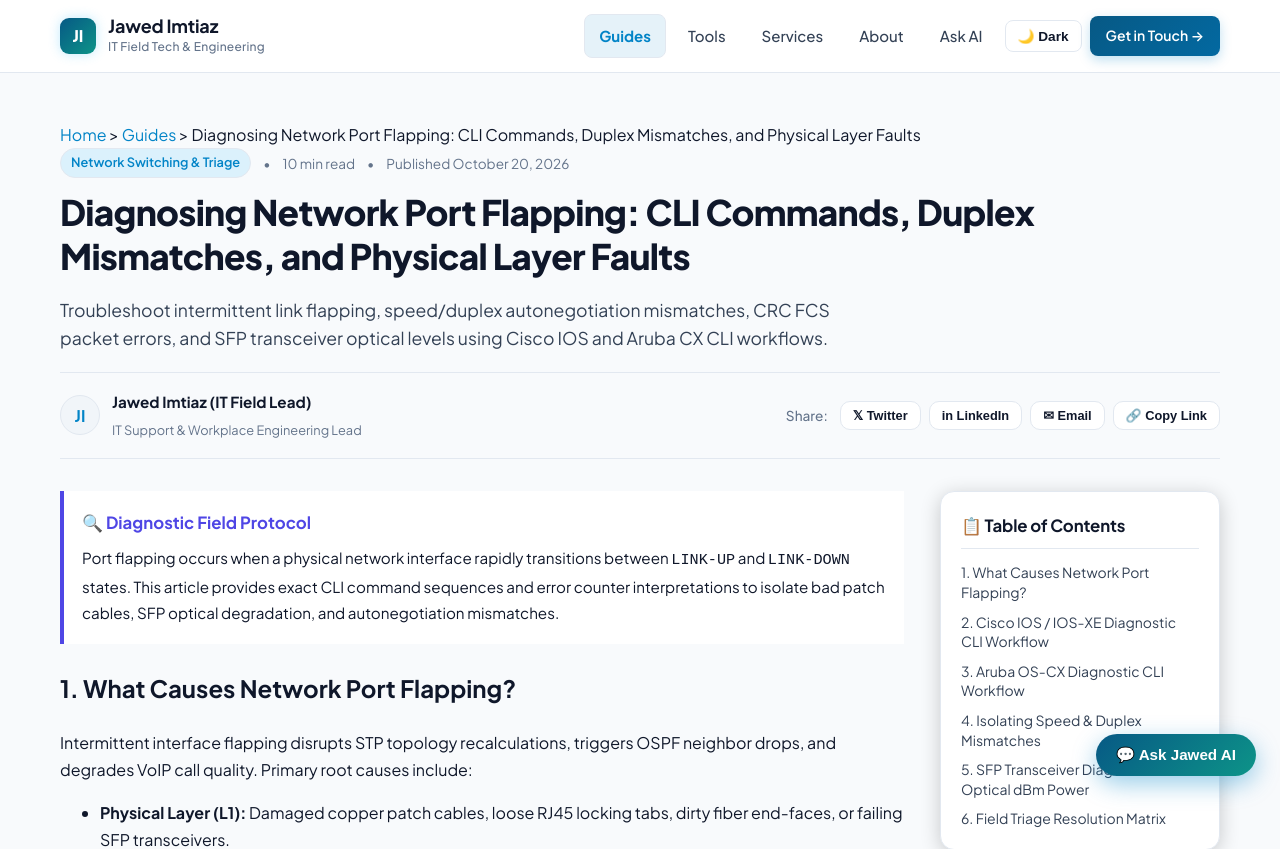
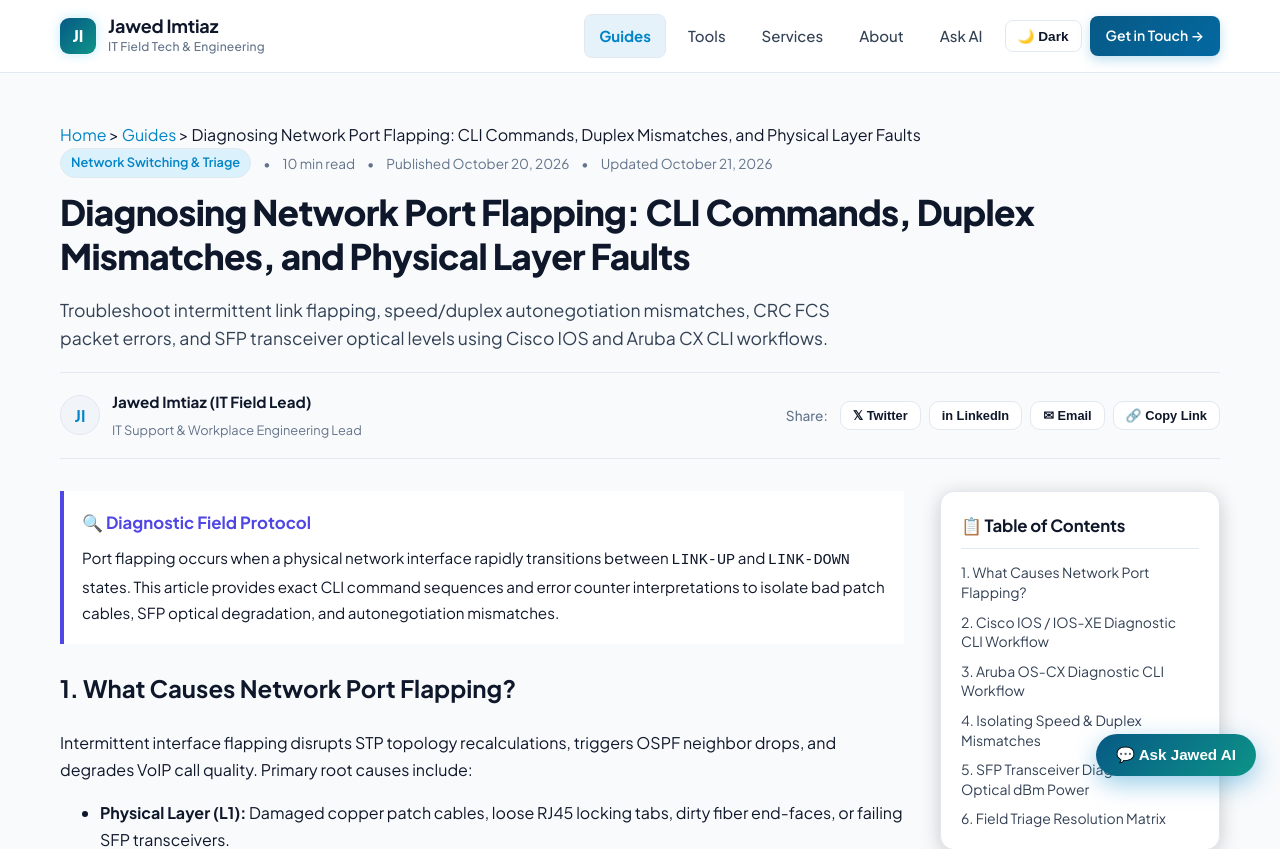
Before and after one commit to jawedimtiaz/jawed-website, a React (Vite) app: page /field-guides/diagnosing-network-port-flapping-cli-guide in a window 1280 px wide. Shown: the top 849 px of the page. Built offline with nearby package versions, Linux system fonts and the light colour scheme.

Commit message:
content: show field guide update dates
Add transparent editorial update dates to revised field guides.

```diff
--- a/src/data/fieldGuidesData.ts
+++ b/src/data/fieldGuidesData.ts
@@ -5,6 +5,7 @@ export interface FieldGuide {
   category: string;
   readTime: string;
   publishedDate: string;
+  updatedDate?: string;
   author: string;
   keywords: string[];
   toc: { id: string; text: string }[];
@@ -19,6 +20,7 @@ export const FIELD_GUIDES: FieldGuide[] = [
     category: 'Network Infrastructure',
     readTime: '8 min read',
     publishedDate: 'October 20, 2026',
+    updatedDate: 'October 21, 2026',
     author: 'Jawed Imtiaz (IT Field Lead)',
     keywords: ['RJ45', 'T568B', 'T568A', 'Cat6', 'Ethernet Pinout', 'Cable Tester', 'Wiremap', 'Crimping'],
     toc: [
@@ -168,6 +170,7 @@ export const FIELD_GUIDES: FieldGuide[] = [
     category: 'Data Center & Hardware',
     readTime: '9 min read',
     publishedDate: 'October 20, 2026',
+    updatedDate: 'October 21, 2026',
     author: 'Jawed Imtiaz (IT Field Lead)',
     keywords: ['Server Rack', 'Cable Management', 'Patch Panel', 'Cat6A Bend Radius', 'Velcro vs Zip Ties', 'ANSI/TIA-606-C'],
     toc: [
@@ -288,6 +291,7 @@ export const FIELD_GUIDES: FieldGuide[] = [
     category: 'Network Switching & Triage',
     readTime: '10 min read',
     publishedDate: 'October 20, 2026',
+    updatedDate: 'October 21, 2026',
     author: 'Jawed Imtiaz (IT Field Lead)',
     keywords: ['Port Flapping', 'CLI Commands', 'Duplex Mismatch', 'Cisco IOS', 'Aruba CX', 'CRC Errors', 'SFP DDM'],
     toc: [
@@ -423,6 +427,7 @@ export const FIELD_GUIDES: FieldGuide[] = [
     category: 'Server Hardware & Field Service',
     readTime: '9 min read',
     publishedDate: 'October 20, 2026',
+    updatedDate: 'October 21, 2026',
     author: 'Jawed Imtiaz (IT Field Lead)',
     keywords: ['Dell PowerEdge', 'HPE ProLiant', 'iDRAC', 'iLO', 'Amber LED', 'Systems Insight Display', 'RAID Fault'],
     toc: [
--- a/src/pages/FieldGuideDetailPage.tsx
+++ b/src/pages/FieldGuideDetailPage.tsx
@@ -62,6 +62,12 @@ export const FieldGuideDetailPage: React.FC = () => {
             <span style={{ fontSize: '0.85rem', color: 'var(--muted)' }}>{guide.readTime}</span>
             <span style={{ fontSize: '0.85rem', color: 'var(--muted)' }}>•</span>
             <span style={{ fontSize: '0.85rem', color: 'var(--muted)' }}>Published {guide.publishedDate}</span>
+            {guide.updatedDate && guide.updatedDate !== guide.publishedDate && (
+              <>
+                <span style={{ fontSize: '0.85rem', color: 'var(--muted)' }}>•</span>
+                <span style={{ fontSize: '0.85rem', color: 'var(--muted)' }}>Updated {guide.updatedDate}</span>
+              </>
+            )}
           </div>
 
           <h1 style={{ fontSize: '2.2rem', lineHeight: 1.25, marginBottom: '16px', color: 'var(--text-heading)' }}>
```
